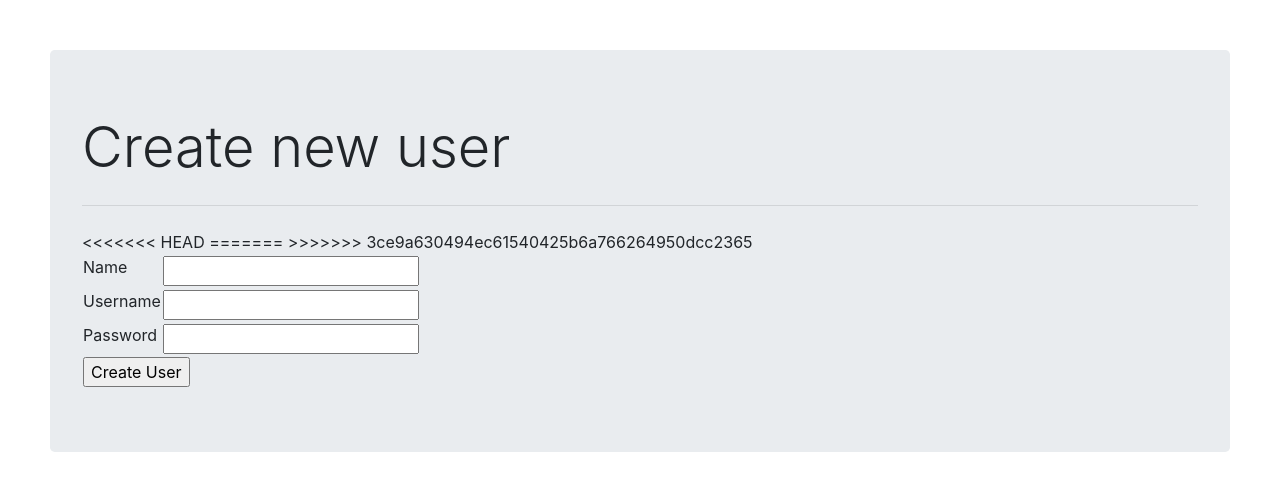
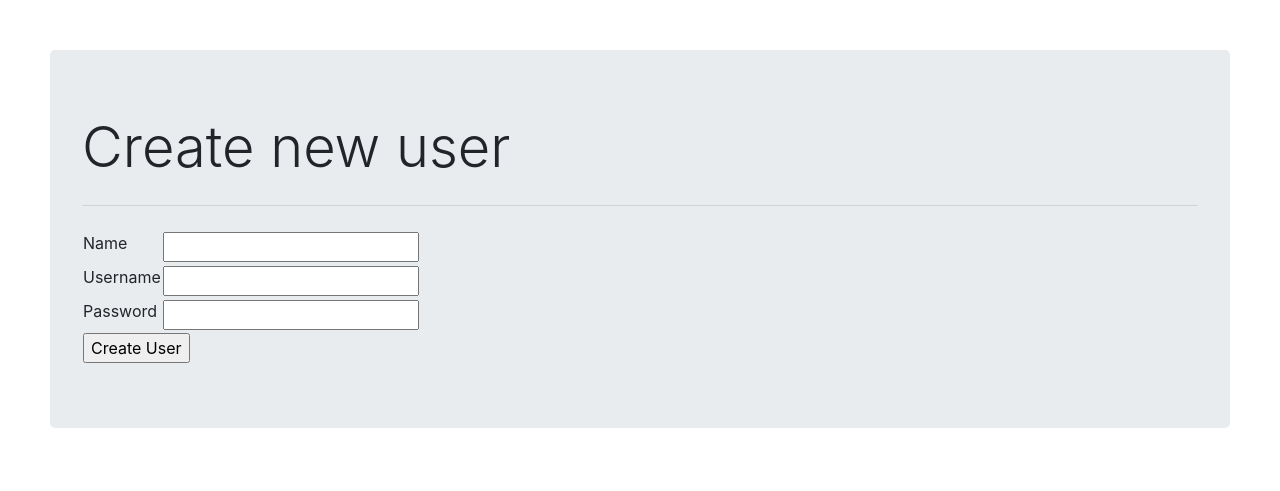
Before and after one commit to rescawen/Wenlei-Dai-Rankkauslista-Tsoha, a Flask app: page /auth/new/ in a window 1280 px wide. Shown: the part 80-571 px from the top of the page. Run offline with Flask 2, Linux system fonts and the light colour scheme; parts of the project's set-up code (start-up, migrations or seed data) failed here and were passed over; some libraries are stand-ins or nearby versions.

Commit message:
finally fixed merge problem

```diff
--- a/application/templates/auth/createform.html
+++ b/application/templates/auth/createform.html
@@ -59,10 +59,6 @@
                     </td>
                 </tr>
         </form>
-<<<<<<< HEAD
-
-=======
->>>>>>> 3ce9a630494ec61540425b6a766264950dcc2365
     </div>
 </div>
 {% endblock %}
```
